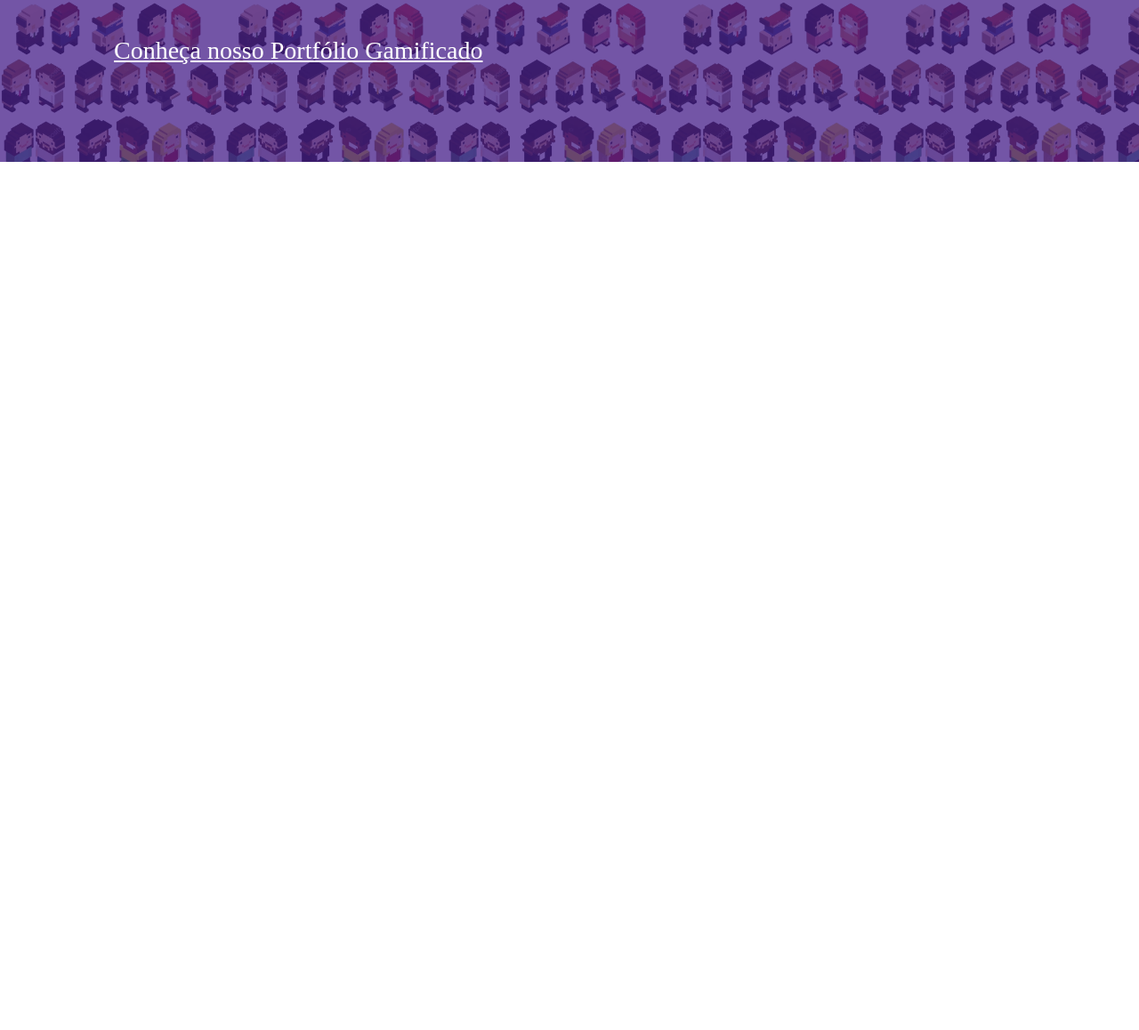
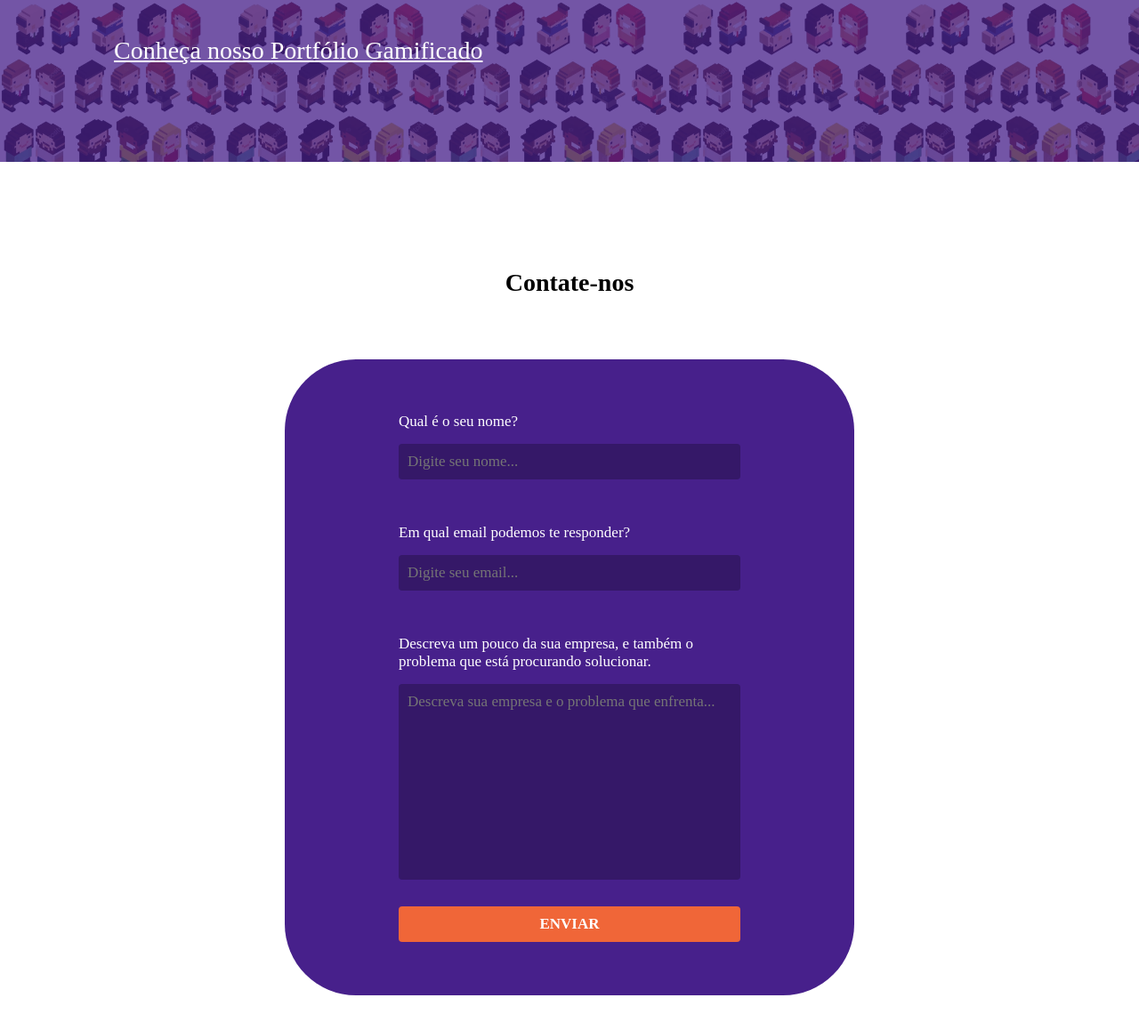
Before and after one commit to Thiago-Nascimento/gamificaai-tarde, a plain HTML site: page index.html in a window 1280 px wide. Shown: the part 2390-3548 px from the top of the page at 89% size. Before the commit the page ends 2692 px from the top, so only its background shows below. Drawn offline with Linux system fonts and the light colour scheme; a web font is replaced by a local one.

Commit message:
feat: Formulario de contato adicionado

```diff
--- a/index.html
+++ b/index.html
@@ -73,6 +73,29 @@
         </div>
     </section>
 
+    <section id="contato">
+        <h2>Contate-nos</h2>
+
+        <form>
+            <div class="campo">
+                <label for="campo-nome">Qual é o seu nome?</label>
+                <input id="campo-nome" type="text" placeholder="Digite seu nome...">
+            </div>
+
+            <div class="campo">
+                <label for="campo-email">Em qual email podemos te responder?</label>
+                <input type="email" name="" id="campo-email" placeholder="Digite seu email...">
+            </div>
+
+            <div class="campo-textarea">
+                <label for="campo-descricao">Descreva um pouco da sua empresa, e também o problema que está procurando solucionar.</label>
+                <textarea name="" id="campo-descricao" cols="30" rows="10" placeholder="Descreva sua empresa e o problema que enfrenta..."></textarea>
+            </div>
+            <button type="submit">Enviar</button>
+        </form>
+
+    </section>
+
 </body>
 
 </html>
--- a/style.css
+++ b/style.css
@@ -254,3 +254,125 @@ h2 {
 #portfolio a:hover {
     transform: scale(1.05);
 }
+
+#contato {
+    text-align: center;
+
+    padding-bottom: 100px;
+    margin-bottom: 100px;
+}
+
+#contato h2 {
+    margin-bottom: 70px;
+}
+
+#contato form {
+    width: 50%;
+
+    margin: 0 auto;
+    padding: 60px 0;
+
+    display: flex;
+    flex-direction: column;
+    align-items: center;
+
+    border-radius: 80px;
+
+    background-color: var(--roxo-gamifica);
+
+    color: white;
+    font-family: "Montserrat";
+}
+
+#contato form label {
+    margin-bottom: 15px;
+    font-size: 17px;
+}
+
+.campo {
+    width: 60%;
+
+    margin-bottom: 50px;
+
+    text-align: left;
+
+    display: flex;
+    flex-direction: column;
+    justify-content: space-between;
+}
+
+.campo input {
+    height: 40px;
+
+    color: white;
+    background-color: #351868;
+
+    border: none;
+    border-radius: 4px;
+
+    outline: none;
+
+    text-indent: 10px;
+
+    font-family: "Montserrat";
+    font-size: 17px;
+}
+
+.campo-textarea {
+    width: 60%;
+
+    margin-bottom: 30px;
+
+    text-align: left;
+
+    display: flex;
+    flex-direction: column;
+    justify-content: space-between;
+}
+
+.campo-textarea textarea {
+    color: white;
+    background-color: #351868;
+
+    border: none;
+    border-radius: 4px;
+
+    padding: 10px;
+
+    font-family: "Montserrat";
+    font-size: 17px;
+
+    outline: none;
+
+    resize: none;
+}
+
+.campo input:focus, .campo-textarea textarea:focus {
+    outline: 2px solid var(--laranja-gamifica);
+}
+
+
+#contato form button {
+    height: 40px;
+    width: 60%;
+
+    font-family: "Montserrat";
+    font-size: 17px;
+    font-weight: 600;
+
+    color: white;
+    background-color: var(--laranja-gamifica);
+
+    border: none;
+    border-radius: 4px;
+
+    cursor: pointer;
+
+    text-transform: uppercase;
+
+    transition: background-color 500ms ease ;
+}
+
+#contato form button:hover {
+    background-color: #ad4929;
+}
```
